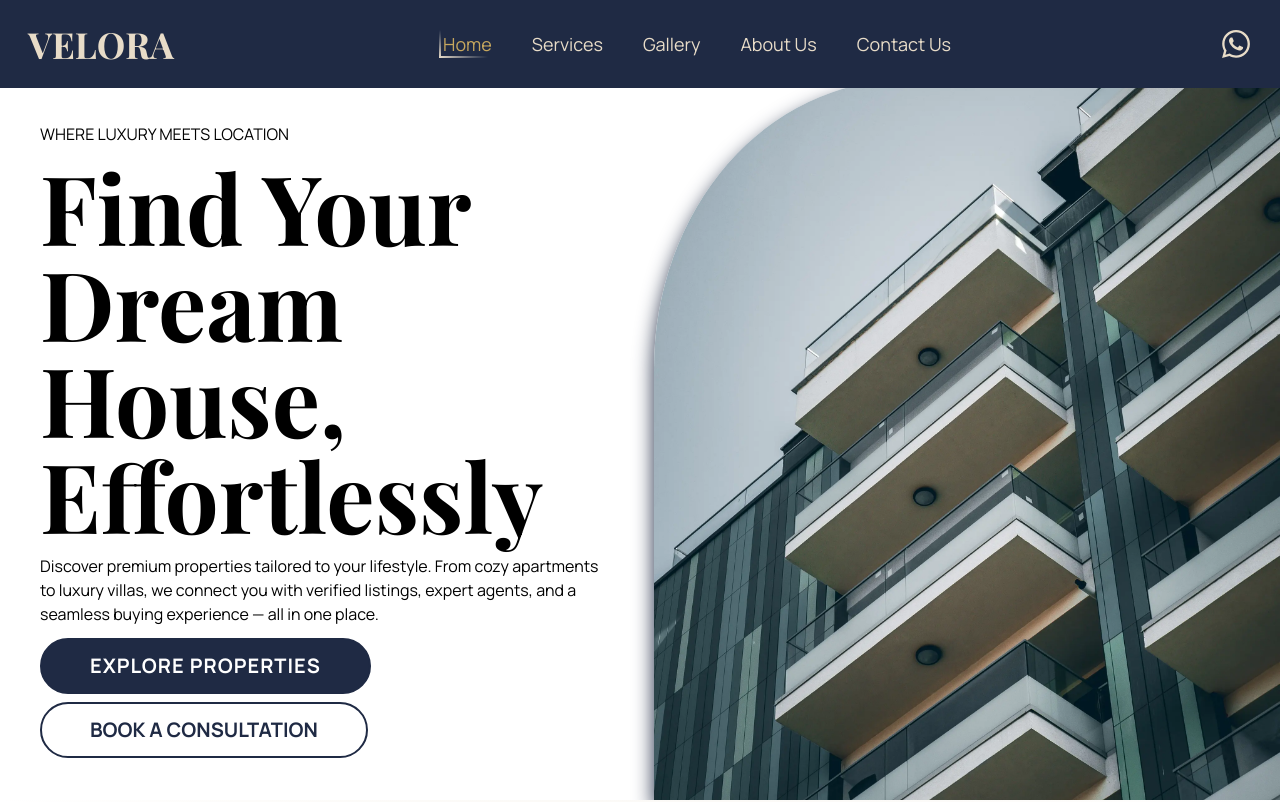
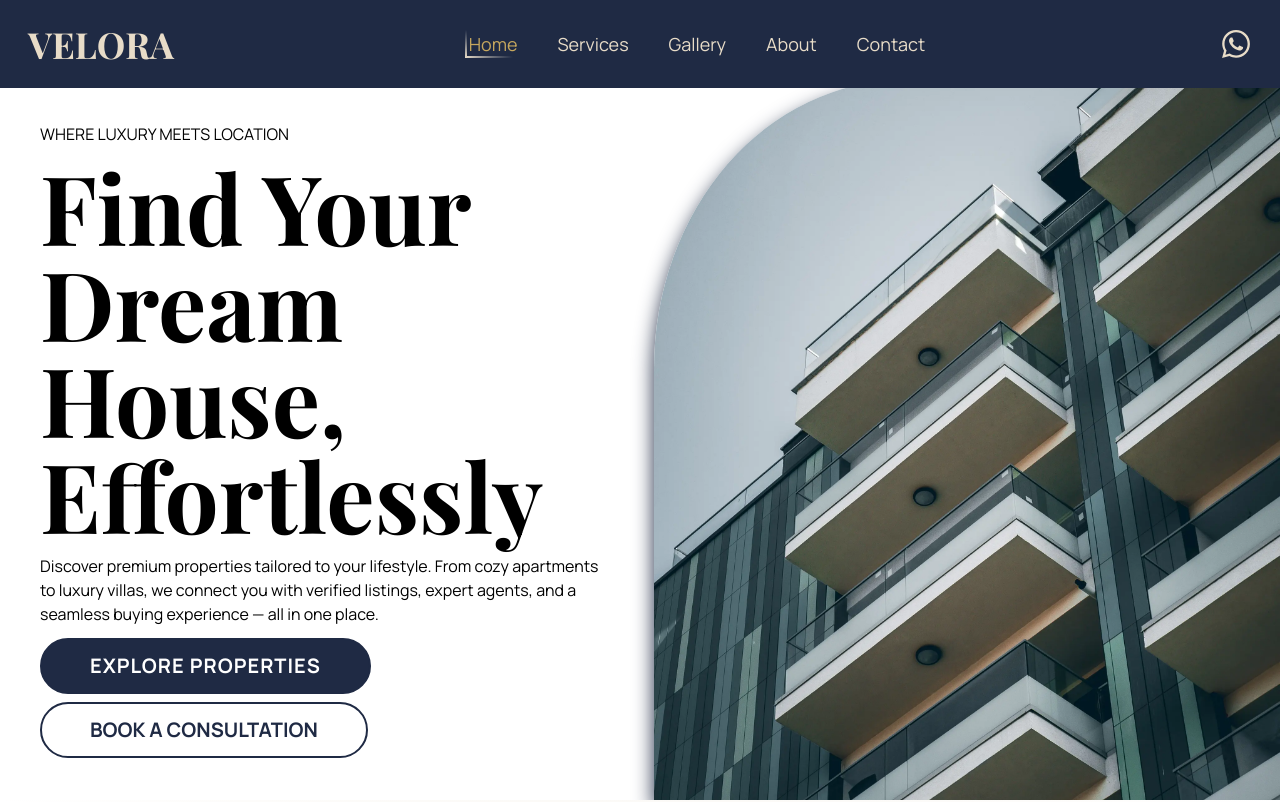
Before and after one commit to MuhammadAunR/Velora-Real-Estate, a Next.js app: page / in a window 1280 px wide. Shown: the top 802 px of the page. Built offline with nearby package versions, Linux system fonts and the light colour scheme; a web font is replaced by a local one.

Commit message:
refactor: removed 'us' from the about&contact

```diff
--- a/constants/Data.js
+++ b/constants/Data.js
@@ -2,8 +2,8 @@ const navOptions = [
     { label: 'Home', href: '#home' },
     { label: 'Services', href: '#services' },
     { label: 'Gallery', href: '#gallery' },
-    { label: 'About Us', href: '#about' },
-    { label: 'Contact Us', href: '#contact' },
+    { label: 'About', href: '#about' },
+    { label: 'Contact', href: '#contact' },
 ]
 export { navOptions }
 
```
